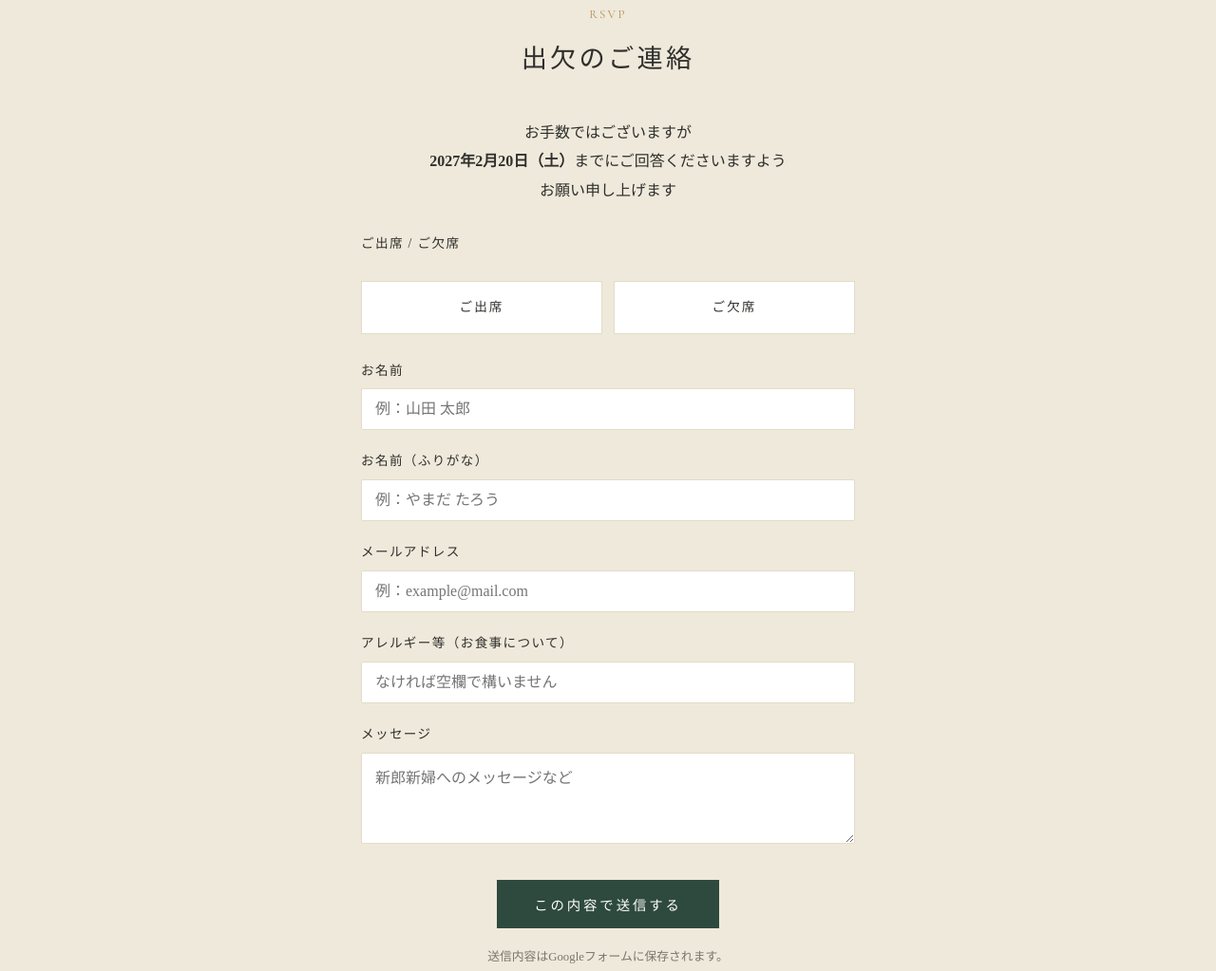
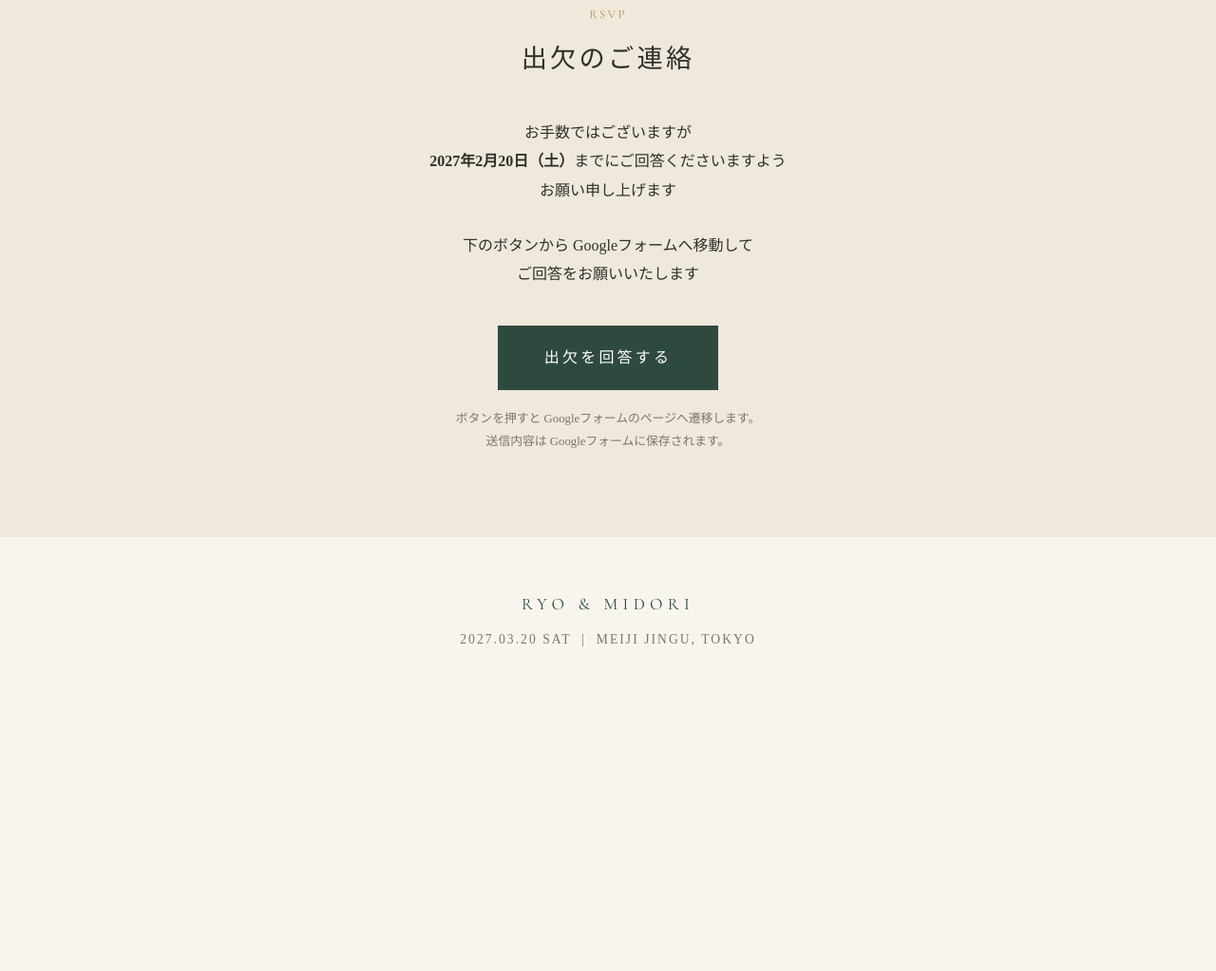
Before and after one commit to oyrzknikuzus/wedding-invitation, a plain HTML site: page index.html in a window 1280 px wide. Shown: the part 3409-4432 px from the top of the page at 95% size. After the commit the page ends 4166 px from the top, so only its background shows below. Drawn offline with nearby package versions, Linux system fonts and the light colour scheme.

Commit message:
Link RSVP section to Google Form page instead of embedded form

```diff
--- a/index.html
+++ b/index.html
@@ -172,30 +172,9 @@
     <h2 class="sec-title">出欠のご連絡</h2>
     <p style="margin-bottom:28px">お手数ではございますが<br><strong>2027年2月20日（土）</strong>までにご回答くださいますよう<br>お願い申し上げます</p>
 
-    <form id="rsvp-form" action="https://docs.google.com/forms/d/e/1FAIpQLSfGcgKayhMCxEd3uzAMoVR0OTY5wYdsmG6Fjgs9GfXkHZWlcA/formResponse" method="POST" target="hidden_iframe">
-      <label>ご出席 / ご欠席</label>
-      <div class="radio-row">
-        <label class="radio-card"><input type="radio" name="entry.1662722303" value="ご出席" required><span>ご出席</span></label>
-        <label class="radio-card"><input type="radio" name="entry.1662722303" value="ご欠席"><span>ご欠席</span></label>
-      </div>
-      <label for="f-name">お名前</label>
-      <input type="text" id="f-name" name="entry.496450243" placeholder="例：山田 太郎" required>
-      <label for="f-kana">お名前（ふりがな）</label>
-      <input type="text" id="f-kana" name="entry.1534698186" placeholder="例：やまだ たろう">
-      <label for="f-email">メールアドレス</label>
-      <input type="email" id="f-email" name="entry.349735578" placeholder="例：example@mail.com">
-      <label for="f-allergy">アレルギー等（お食事について）</label>
-      <input type="text" id="f-allergy" name="entry.1062600614" placeholder="なければ空欄で構いません">
-      <label for="f-message">メッセージ</label>
-      <textarea id="f-message" name="entry.1747530611" placeholder="新郎新婦へのメッセージなど"></textarea>
-      <div style="text-align:center"><button type="submit" class="btn solid">この内容で送信する</button></div>
-      <p class="form-note">送信内容はGoogleフォームに保存されます。</p>
-    </form>
-    <iframe name="hidden_iframe" style="display:none" title="送信処理用"></iframe>
-    <div class="thanks" id="rsvp-thanks">
-      <p style="font-size:1.2rem;margin-bottom:10px">ご回答ありがとうございます</p>
-      <p>当日お会いできますことを<br>心より楽しみにしております</p>
-    </div>
+    <p style="margin-bottom:10px">下のボタンから Googleフォームへ移動して<br>ご回答をお願いいたします</p>
+    <a class="btn solid" href="https://docs.google.com/forms/d/e/1FAIpQLSfGcgKayhMCxEd3uzAMoVR0OTY5wYdsmG6Fjgs9GfXkHZWlcA/viewform" style="font-size:1rem;padding:18px 48px">出欠を回答する</a>
+    <p class="form-note">ボタンを押すと Googleフォームのページへ遷移します。<br>送信内容は Googleフォームに保存されます。</p>
   </div>
 </section>
 
@@ -232,16 +211,6 @@
     }
     tick(); setInterval(tick,1000);
   })();
-  // RSVP（Googleフォームへ送信し、完了画面を表示）
-  document.getElementById('rsvp-form').addEventListener('submit',function(){
-    var form=this;
-    setTimeout(function(){
-      form.style.display='none';
-      var thanks=document.getElementById('rsvp-thanks');
-      thanks.style.display='block';
-      thanks.scrollIntoView({behavior:'smooth',block:'center'});
-    },600);
-  });
 </script>
 </body>
 </html>
```
